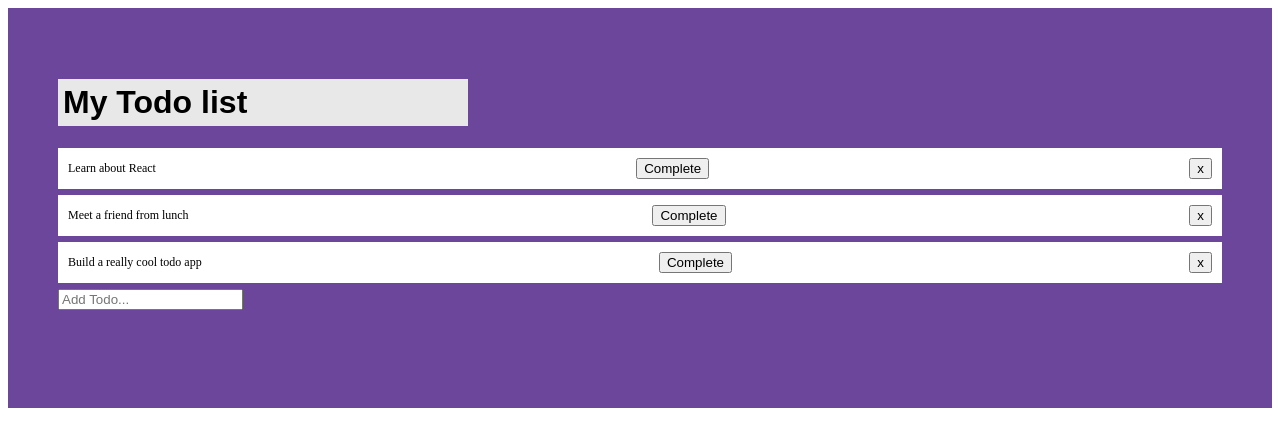
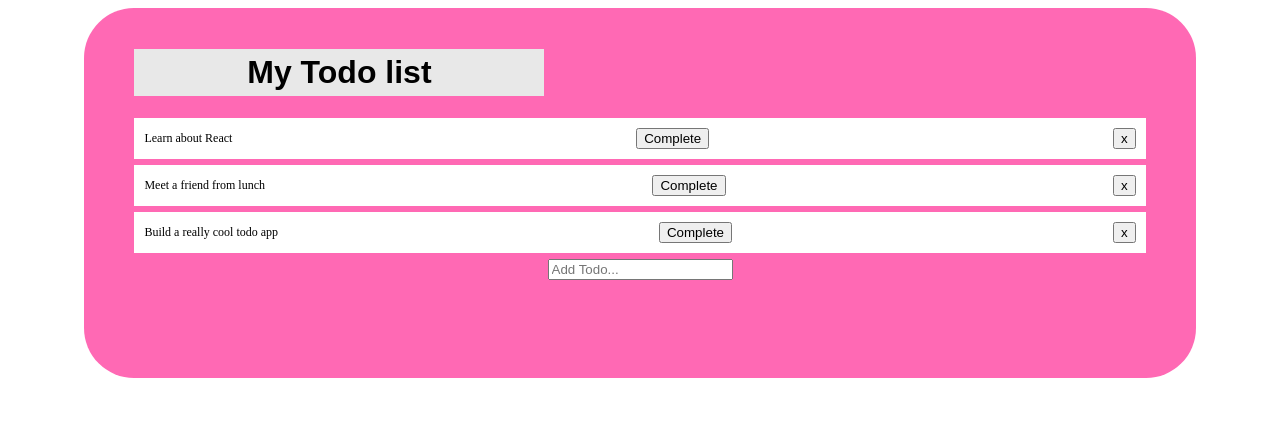
Before and after one commit to haleighlv/To-do-list, a React (Vite) app: page / in a window 1280 px wide. Shown: the top 446 px of the page. Built offline with nearby package versions, Linux system fonts and the light colour scheme.

Commit message:
final changes

```diff
--- a/src/App.css
+++ b/src/App.css
@@ -1,7 +1,12 @@
 .app {
-background: #6b469a;
+background: hotpink;
 padding: 50px;
 height: 300px;
+border-radius: 50px;
+text-align: center;
+margin: auto;
+width: 80%;
+padding-top: 20px;
 }
 
 .todo-list {
--- a/src/App.jsx
+++ b/src/App.jsx
@@ -30,21 +30,28 @@ function App() {
     setTodos(newTodos);
   };
 
+  const removeTodo = (index) => {
+    const newTodos = [...todos];
+    newTodos.splice(index, 1);
+    setTodos(newTodos);
+};
+
+
   return (
     <div className='app'>
       <h1 className='todo-list'>My Todo list</h1>
       {todos.map((todo, index) => (
-        <TodoItem todo={todo} key={index} index={index} completeTodo={completeTodo} />
+        <TodoItem todo={todo} key={index} index={index} completeTodo={completeTodo} removeTodo={removeTodo} />
       ))}
       <TodoForm addTodo={addTodo} />
     </div>
   );
+
+
+
 }
-const removeTodo = (index) => {
-  const newTodos = [...todos];
-  newTodos.splice(index, 1);
-  setTodos(newTodos);
-};
+
+
 
 
 export default App;
--- a/src/components/TodoItem/index.jsx
+++ b/src/components/TodoItem/index.jsx
@@ -14,4 +14,13 @@ function TodoItem(props) {
     );
 }
 
-export default TodoItem;
+function removeTodo(props) {
+    <div className={`todo ${props.todo.isCompleted ? "complete" : ""}`}>
+        {props.todo.text}
+        <div>
+            <button onClick={() => props.removeTodo(props.index)}>x</button>
+        </div>
+    </div>
+}
+
+    export default TodoItem;
--- a/src/components/TodoItem/style.css
+++ b/src/components/TodoItem/style.css
@@ -15,3 +15,8 @@ text-decoration: line-through;
 button {
     align-content: center;
 }
+
+h1 {
+    text-align: center;
+
+}
```
